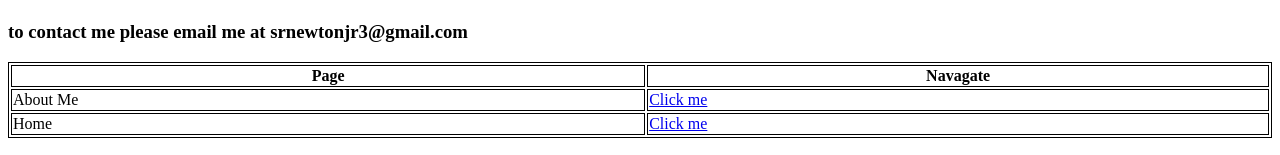
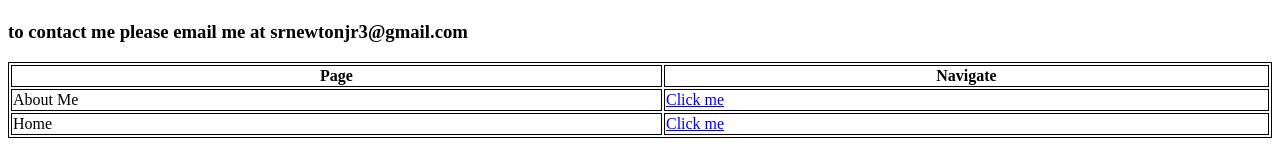
Before and after one commit to Stephen-Newton/Individual-web-project, a plain HTML site: page Page-3.html in a window 1280 px wide. Shown: the part 251-406 px from the top of the page. Drawn offline with Linux system fonts and the light colour scheme.

Commit message:
Update Page-3.html

```diff
--- a/Page-3.html
+++ b/Page-3.html
@@ -18,7 +18,7 @@
             <table style="width:100%">
                 <tr>
                     <th>Page</th>
-                    <th>Navagate</th>
+                    <th>Navigate</th>
 
                 </tr>
                 <tr>
```
